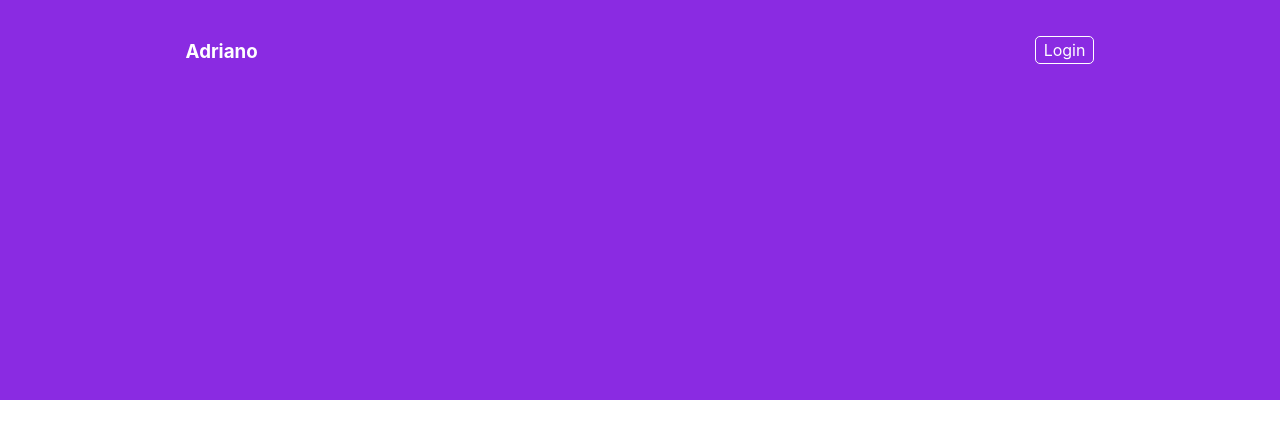
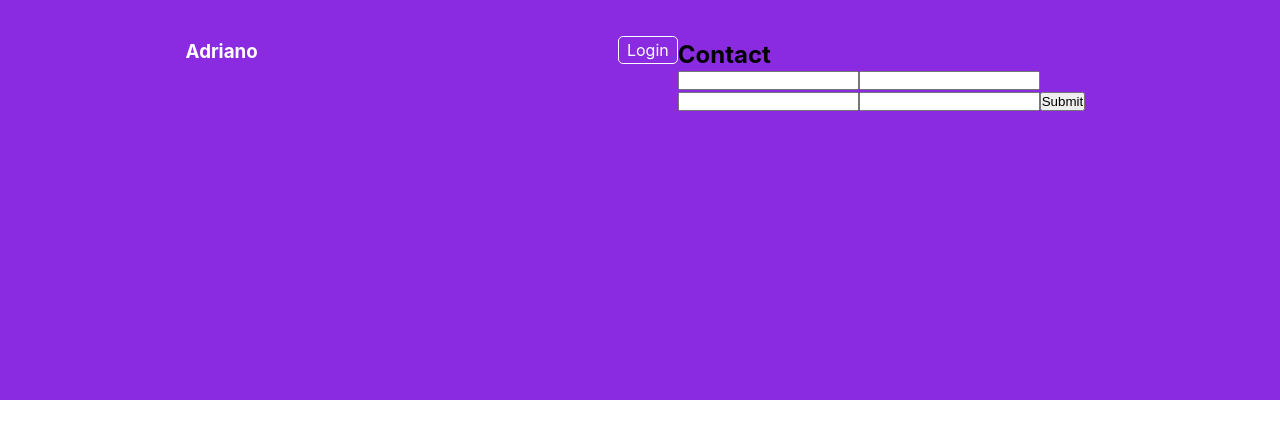
Before and after one commit to ADRIANOANIMUS/landingPage, a React (Create React App) app in the folder projeto/: page / in a window 1280 px wide. Shown: the top 438 px of the page. Built offline with nearby package versions, Linux system fonts and the light colour scheme.

Commit message:
Create Form to Contact

```diff
--- a/projeto/src/App.js
+++ b/projeto/src/App.js
@@ -15,6 +15,20 @@ function App() {
               <a href="#">Login</a>
             </div>
           </div>
+          <div className="form">
+            <form>
+
+              <h2>Contact</h2>
+              <div className="items-form">
+                <input type="text"/>
+                <input type="text"/>
+                <input type="text"/>
+                <input type="text"/>
+                <input type="submit"/>
+              </div>
+
+            </form>
+          </div>
 
         </div>
 
```
